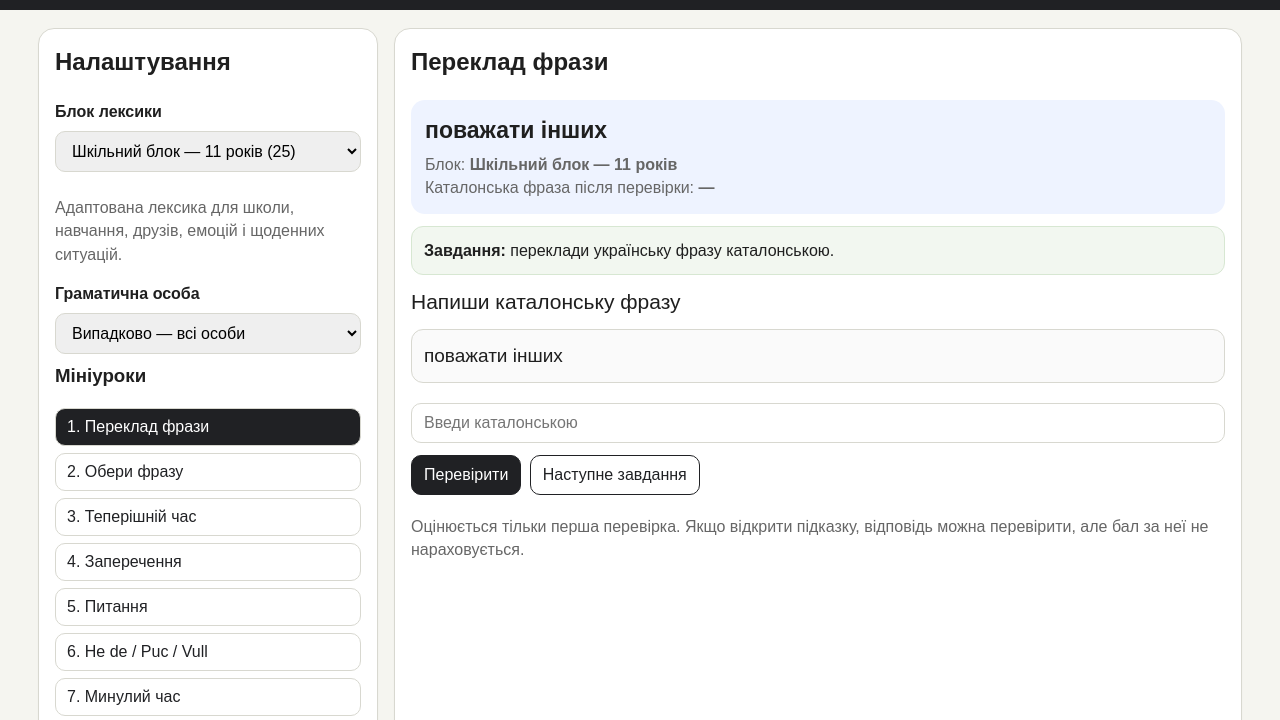
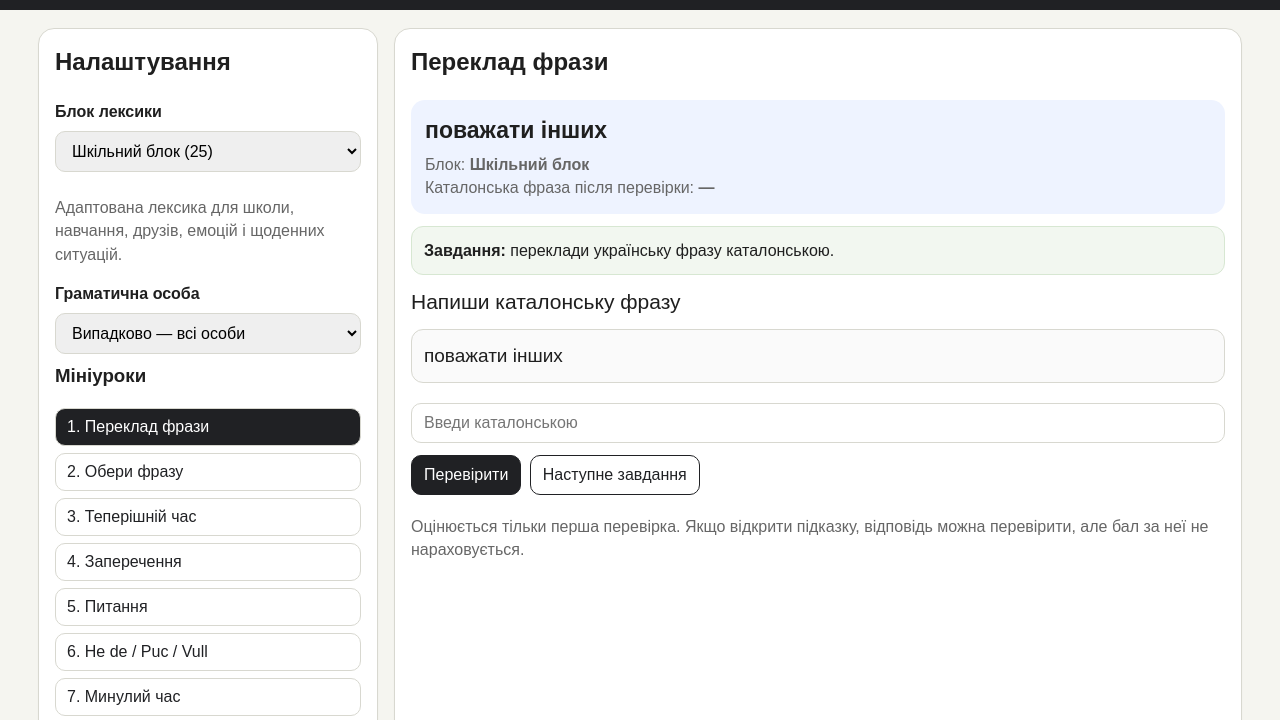
Before and after one commit to idubravskyi/catalan, a plain HTML site: page index.html in a window 1280 px wide. Shown: the part 76-796 px from the top of the page. Drawn offline with Linux system fonts and the light colour scheme.

Commit message:
Update index.html

```diff
--- a/index.html
+++ b/index.html
@@ -167,7 +167,7 @@
 const BLOCKS = [
   {
     "id": "school",
-    "title": "Шкільний блок — 11 років",
+    "title": "Шкільний блок",
     "description": "Адаптована лексика для школи, навчання, друзів, емоцій і щоденних ситуацій.",
     "phrases": [
       {
```
